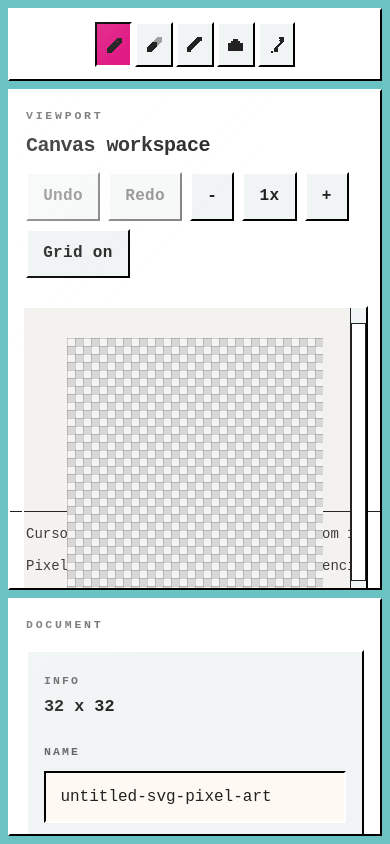
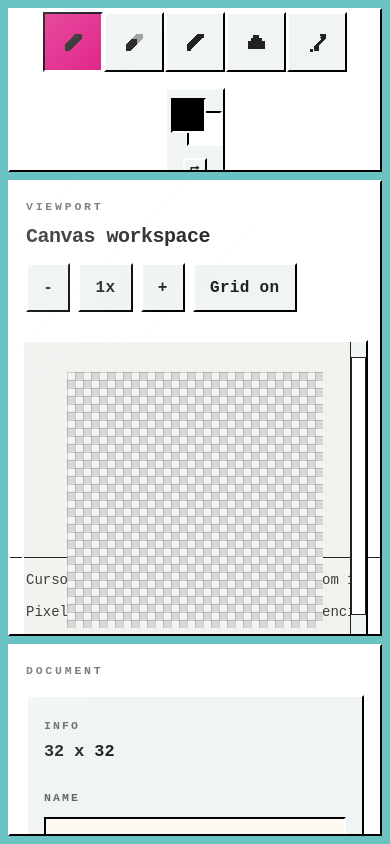
Before and after one commit to dextercodenerd/svg-pixel-art, a Vue app: page / in a window 390 px wide. Built offline with nearby package versions, Linux system fonts and the light colour scheme; a web font is replaced by a local one.

Commit message:
UI/UX improvements for the left-side toolbar

```diff
--- a/src/components/color/ActiveColorSlotToggle.vue
+++ b/src/components/color/ActiveColorSlotToggle.vue
@@ -10,6 +10,10 @@ import { storeToRefs } from 'pinia'
 import { useColorStore } from '../../stores/color'
 import type { ActiveColorSlot } from '../../types'
 
+const props = defineProps<{
+  compact?: boolean
+}>()
+
 const colorStore = useColorStore()
 const { activeSlot } = storeToRefs(colorStore)
 
@@ -20,15 +24,22 @@ const slots: Array<{ id: ActiveColorSlot; label: string; detail: string }> = [
 </script>
 
 <template>
-  <section class="status-card">
-    <span class="status-label">Touch slot</span>
-    <strong class="status-value">{{ activeSlot.toUpperCase() }} active</strong>
-    <div class="segmented-control" role="group" aria-label="Active touch color slot">
+  <section :class="['status-card', compact && '!p-1 !gap-1']">
+    <template v-if="!compact">
+      <span class="status-label">Touch slot</span>
+      <strong class="status-value">{{ activeSlot.toUpperCase() }} active</strong>
+    </template>
+
+    <div
+      :class="['segmented-control', compact && 'segmented-control-vertical']"
+      role="group"
+      aria-label="Active touch color slot"
+    >
       <button
         v-for="slot in slots"
         :key="slot.id"
         type="button"
-        class="segmented-control-item"
+        :class="['segmented-control-item', compact && '!min-h-0 py-1.5 text-[10px]']"
         :data-active="slot.id === activeSlot"
         :aria-pressed="slot.id === activeSlot"
         @click="colorStore.setActiveSlot(slot.id)"
@@ -36,7 +47,8 @@ const slots: Array<{ id: ActiveColorSlot; label: string; detail: string }> = [
         {{ slot.label }}
       </button>
     </div>
-    <span class="status-detail">
+
+    <span v-if="!compact" class="status-detail">
       {{ slots.find(slot => slot.id === activeSlot)?.detail }}
     </span>
   </section>
--- a/src/components/color/FgBgDisplay.vue
+++ b/src/components/color/FgBgDisplay.vue
@@ -11,6 +11,10 @@ import { computed } from 'vue'
 import ColorPicker from './ColorPicker.vue'
 import { useColorStore } from '../../stores/color'
 
+const props = defineProps<{
+  compact?: boolean
+}>()
+
 const colorStore = useColorStore()
 const { bg, fg } = storeToRefs(colorStore)
 
@@ -19,8 +23,8 @@ const bgStyle = computed(() => ({ backgroundColor: bg.value }))
 </script>
 
 <template>
-  <section class="status-card">
-    <div class="flex items-start justify-between gap-3">
+  <section :class="['status-card', compact && '!p-1 !gap-1']">
+    <div v-if="!compact" class="flex items-start justify-between gap-3">
       <div>
         <span class="status-label">Colors</span>
         <strong class="status-value mt-1 block">Foreground / background</strong>
@@ -30,33 +34,62 @@ const bgStyle = computed(() => ({ backgroundColor: bg.value }))
       </button>
     </div>
 
-    <div class="relative mt-4 h-32">
+    <!-- Centered relative container for mobile/sidebar -->
+    <div :class="['relative mx-auto', compact ? 'h-12 w-12 mt-1' : 'h-32 mt-4']">
+      <!-- Secondary Color (Back) -->
+      <ColorPicker
+        title="Background color"
+        description="Applies on right click and when BG is the active touch slot."
+        :model-value="bg"
+        @confirm="colorStore.setBg"
+      >
+        <button
+          type="button"
+          :class="[
+            'color-slot color-slot-back checkerboard-surface',
+            compact && 'color-slot-compact',
+          ]"
+        >
+          <span class="color-preview-fill" :style="bgStyle" />
+          <span v-if="!compact" class="color-slot-label">BG</span>
+        </button>
+      </ColorPicker>
+
+      <!-- Primary Color (Front) - Rendered last for top z-index -->
       <ColorPicker
         title="Foreground color"
         description="Applies on left click and the active touch slot."
         :model-value="fg"
         @confirm="colorStore.setFg"
       >
-        <button type="button" class="color-slot color-slot-front checkerboard-surface">
+        <button
+          type="button"
+          :class="[
+            'color-slot color-slot-front checkerboard-surface',
+            compact && 'color-slot-compact',
+          ]"
+        >
           <span class="color-preview-fill" :style="fgStyle" />
-          <span class="color-slot-label">FG</span>
-        </button>
-      </ColorPicker>
-
-      <ColorPicker
-        title="Background color"
-        description="Applies on right click and when BG is the active touch slot."
-        :model-value="bg"
-        @confirm="colorStore.setBg"
-      >
-        <button type="button" class="color-slot color-slot-back checkerboard-surface">
-          <span class="color-preview-fill" :style="bgStyle" />
-          <span class="color-slot-label">BG</span>
+          <span v-if="!compact" class="color-slot-label">FG</span>
         </button>
       </ColorPicker>
     </div>
 
-    <div class="grid gap-2 text-sm text-[var(--ink-soft)]">
+    <!-- Centered Swap Button -->
+    <div v-if="compact" class="mt-2 flex justify-center">
+      <button
+        type="button"
+        class="icon-only-button"
+        title="Swap Colors (X)"
+        @click="colorStore.swap()"
+      >
+        <svg viewBox="0 0 16 16" width="12" height="12" fill="currentColor">
+          <path d="M12 4h-2V2l4 3-4 3V6H4v4H2V4h10zM4 12h2v2l-4-3 4-3v2h8V8h2v4H4z" />
+        </svg>
+      </button>
+    </div>
+
+    <div v-if="!compact" class="grid gap-2 text-sm text-[var(--ink-soft)]">
       <span><strong class="text-[var(--ink-strong)]">FG</strong> {{ fg }}</span>
       <span><strong class="text-[var(--ink-strong)]">BG</strong> {{ bg }}</span>
       <span>Press `X` to swap the slots instantly.</span>
--- a/src/components/editor/EditorShell.vue
+++ b/src/components/editor/EditorShell.vue
@@ -15,7 +15,6 @@ import {
   TooltipRoot,
   TooltipTrigger,
 } from 'reka-ui'
-import ActiveColorSlotToggle from '../color/ActiveColorSlotToggle.vue'
 import FgBgDisplay from '../color/FgBgDisplay.vue'
 import PalettePanel from '../color/PalettePanel.vue'
 import ConfirmDialog from '../dialogs/ConfirmDialog.vue'
@@ -133,9 +132,55 @@ onMounted(() => {
       class="grid h-full w-full gap-2 md:grid-cols-[68px_minmax(0,1fr)_300px] md:gap-3 overflow-hidden"
     >
       <aside
-        class="panel custom-scrollbar order-1 flex flex-col items-center overflow-y-auto overflow-x-hidden p-3 md:p-4"
+        class="panel custom-scrollbar order-1 flex flex-col items-center overflow-y-auto overflow-x-hidden p-0.5 md:p-1"
       >
         <ToolBar />
+        <div class="mt-4 w-full flex flex-col items-center gap-2">
+          <FgBgDisplay compact />
+
+          <!-- Sidebar Actions Stacked -->
+          <div class="mt-2 flex flex-col gap-1 w-full items-center">
+            <TooltipRoot>
+              <TooltipTrigger as-child>
+                <button
+                  type="button"
+                  class="sidebar-action-button"
+                  :disabled="!canUndo"
+                  @click="editorStore.applyUndo()"
+                >
+                  <svg viewBox="0 0 16 16" width="18" height="18" fill="currentColor">
+                    <path d="M4 4h8v2l4-3-4-3v2H2v6h2V4z" />
+                  </svg>
+                </button>
+              </TooltipTrigger>
+              <TooltipPortal>
+                <TooltipContent side="right" :side-offset="10" class="editor-tooltip">
+                  Undo · Ctrl+Z
+                </TooltipContent>
+              </TooltipPortal>
+            </TooltipRoot>
+
+            <TooltipRoot>
+              <TooltipTrigger as-child>
+                <button
+                  type="button"
+                  class="sidebar-action-button"
+                  :disabled="!canRedo"
+                  @click="editorStore.applyRedo()"
+                >
+                  <svg viewBox="0 0 16 16" width="18" height="18" fill="currentColor">
+                    <path d="M12 12H4v-2l-4 3 4 3v-2h10V8h-2v4z" />
+                  </svg>
+                </button>
+              </TooltipTrigger>
+              <TooltipPortal>
+                <TooltipContent side="right" :side-offset="10" class="editor-tooltip">
+                  Redo · Ctrl+Shift+Z
+                </TooltipContent>
+              </TooltipPortal>
+            </TooltipRoot>
+          </div>
+        </div>
       </aside>
 
       <main
@@ -147,42 +192,6 @@ onMounted(() => {
             <h2 class="mt-2 text-xl font-semibold tracking-tight">Canvas workspace</h2>
           </div>
           <div class="flex flex-wrap items-center gap-2">
-            <TooltipRoot>
-              <TooltipTrigger as-child>
-                <button
-                  type="button"
-                  class="editor-button"
-                  :disabled="!canUndo"
-                  @click="editorStore.applyUndo()"
-                >
-                  Undo
-                </button>
-              </TooltipTrigger>
-              <TooltipPortal>
-                <TooltipContent side="top" :side-offset="10" class="editor-tooltip">
-                  Undo · Ctrl/Cmd+Z
-                </TooltipContent>
-              </TooltipPortal>
-            </TooltipRoot>
-
-            <TooltipRoot>
-              <TooltipTrigger as-child>
-                <button
-                  type="button"
-                  class="editor-button"
-                  :disabled="!canRedo"
-                  @click="editorStore.applyRedo()"
-                >
-                  Redo
-                </button>
-              </TooltipTrigger>
-              <TooltipPortal>
-                <TooltipContent side="top" :side-offset="10" class="editor-tooltip">
-                  Redo · Ctrl/Cmd+Shift+Z
-                </TooltipContent>
-              </TooltipPortal>
-            </TooltipRoot>
-
             <TooltipRoot>
               <TooltipTrigger as-child>
                 <button type="button" class="editor-button" @click="zoomOut()">-</button>
@@ -272,8 +281,6 @@ onMounted(() => {
           <p class="eyebrow">Colors & Tools</p>
           <div class="mt-4 grid gap-3">
             <BrushSizePicker />
-            <FgBgDisplay />
-            <ActiveColorSlotToggle />
             <PalettePanel />
           </div>
         </div>
--- a/src/style.css
+++ b/src/style.css
@@ -294,7 +294,9 @@ select {
 }
 
 .editor-button,
-.tool-button {
+.tool-button,
+.icon-only-button,
+.sidebar-action-button {
   display: inline-flex;
   align-items: center;
   justify-content: center;
@@ -310,6 +312,18 @@ select {
   font-weight: 700;
   letter-spacing: 0.02em;
   cursor: pointer;
+}
+
+.icon-only-button {
+  min-height: 0;
+  padding: 0.25rem;
+}
+
+.sidebar-action-button {
+  width: 3.75rem;
+  height: 3.75rem;
+  padding: 0;
+  min-height: 0;
 }
 
 .text-field {
@@ -331,12 +345,16 @@ select {
 }
 
 .editor-button:hover,
-.tool-button:hover {
+.tool-button:hover,
+.icon-only-button:hover,
+.sidebar-action-button:hover {
   background: var(--app-bg-accent);
 }
 
 .editor-button:active,
 .tool-button:active,
+.icon-only-button:active,
+.sidebar-action-button:active,
 .tool-button[data-active='true'] {
   border-top: 2px solid var(--panel-border-strong);
   border-left: 2px solid var(--panel-border-strong);
@@ -347,6 +365,17 @@ select {
   padding-left: calc(0.95rem + 1px);
   padding-right: calc(0.95rem - 1px);
   background: var(--app-bg-accent);
+}
+
+.icon-only-button:active {
+  padding-top: calc(0.25rem + 1px);
+  padding-bottom: calc(0.25rem - 1px);
+  padding-left: calc(0.25rem + 1px);
+  padding-right: calc(0.25rem - 1px);
+}
+
+.sidebar-action-button:active {
+  padding: 0;
 }
 
 .editor-button:disabled,
@@ -361,7 +390,7 @@ select {
 .tool-strip {
   display: grid;
   grid-template-columns: minmax(0, 1fr);
-  gap: 0.2rem;
+  gap: 1px;
 }
 
 .tool-icon-button,
@@ -370,8 +399,9 @@ select {
   align-items: center;
   justify-content: center;
   gap: 0.5rem;
-  min-height: 2.8rem;
-  padding: 0.45rem 0.45rem;
+  width: 3.75rem;
+  height: 3.75rem;
+  padding: 0;
   border-top: 2px solid white;
   border-left: 2px solid white;
   border-right: 2px solid var(--panel-border-strong);
@@ -394,16 +424,12 @@ select {
   border-left: 2px solid var(--panel-border-strong);
   border-right: 2px solid white;
   border-bottom: 2px solid white;
-  padding-top: calc(0.45rem + 1px);
-  padding-bottom: calc(0.45rem - 1px);
-  padding-left: calc(0.45rem + 1px);
-  padding-right: calc(0.45rem - 1px);
   background: var(--app-bg-accent);
 }
 
 .tool-icon {
-  width: 1.2rem;
-  height: 1.2rem;
+  width: 1.4rem;
+  height: 1.4rem;
 }
 
 .editor-tooltip {
@@ -492,15 +518,26 @@ select {
   outline-offset: 3px;
 }
 
-.color-slot-back {
-  left: 0;
-  top: 0;
+.color-slot-front {
+  left: 0 !important;
+  top: 0 !important;
+  z-index: 2;
 }
 
-.color-slot-front {
-  left: 3rem;
-  top: 2rem;
+.color-slot-back {
+  left: 1.0rem !important;
+  top: 0.8rem !important;
   z-index: 1;
+}
+
+.color-slot-compact {
+  width: 2.2rem;
+  height: 2.2rem;
+}
+
+.color-slot-compact.color-slot-front {
+  left: 0.8rem;
+  top: 0.6rem;
 }
 
 .color-slot-label {
@@ -520,13 +557,17 @@ select {
 .segmented-control {
   display: grid;
   grid-template-columns: repeat(2, minmax(0, 1fr));
-  gap: 0.3rem;
-  padding: 0.32rem;
+  gap: 0.15rem;
+  padding: 0.2rem;
   border-top: 2px solid var(--panel-border-strong);
   border-left: 2px solid var(--panel-border-strong);
   border-right: 2px solid white;
   border-bottom: 2px solid white;
   background: rgba(246, 235, 221, 0.9);
+}
+
+.segmented-control-vertical {
+  grid-template-columns: 1fr;
 }
 
 .segmented-control-item {
```
